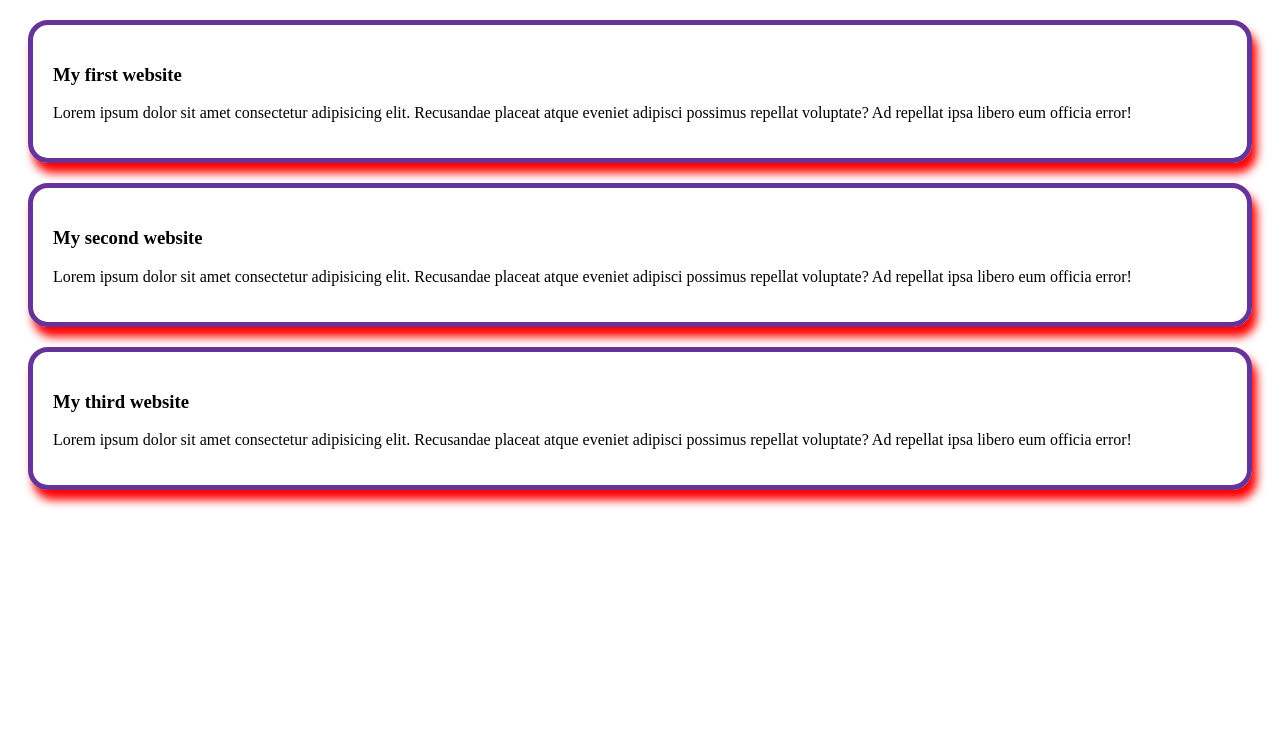
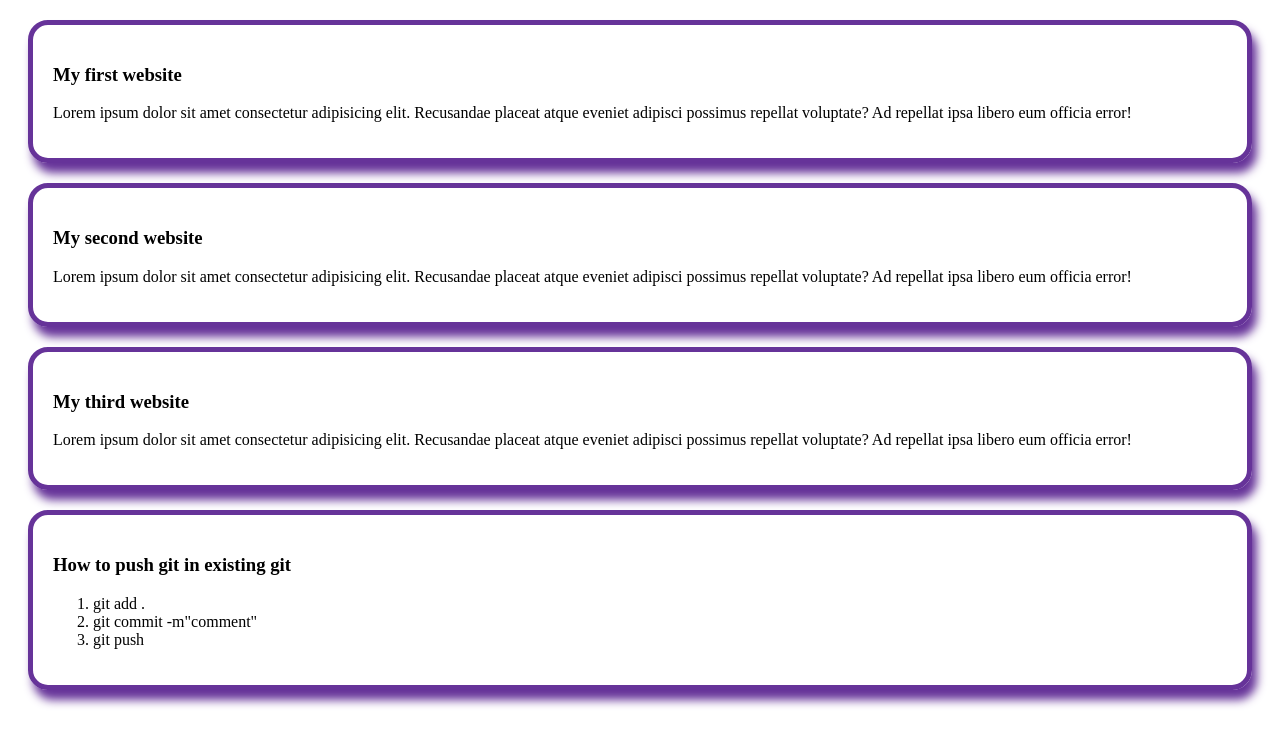
Before and after one commit to Sharif42200/basic_reset_repo_2nd, a plain HTML site: page index.html in a window 1280 px wide. Drawn offline with Linux system fonts and the light colour scheme.

Commit message:
list_added

```diff
--- a/index.html
+++ b/index.html
@@ -19,5 +19,13 @@
         <h3>My third website</h3>
         <p>Lorem ipsum dolor sit amet consectetur adipisicing elit. Recusandae placeat atque eveniet adipisci possimus repellat voluptate? Ad repellat ipsa libero eum officia error!</p>
     </div>
+    <div class="git_blog">
+        <h3>How to push git in existing git</h3>
+        <ol>
+            <li>git add .</li>
+            <li>git commit -m"comment"</li>
+            <li>git push</li>
+        </ol>
+    </div>
 </body>
 </html>
--- a/styles.css
+++ b/styles.css
@@ -3,6 +3,6 @@
     padding: 20px;
     margin: 20px;
     border-radius: 20px;
-    box-shadow: 5px 10px 10px red;
+    box-shadow: 5px 10px 10px rebeccapurple;
     text-align: justify;
 }
```
